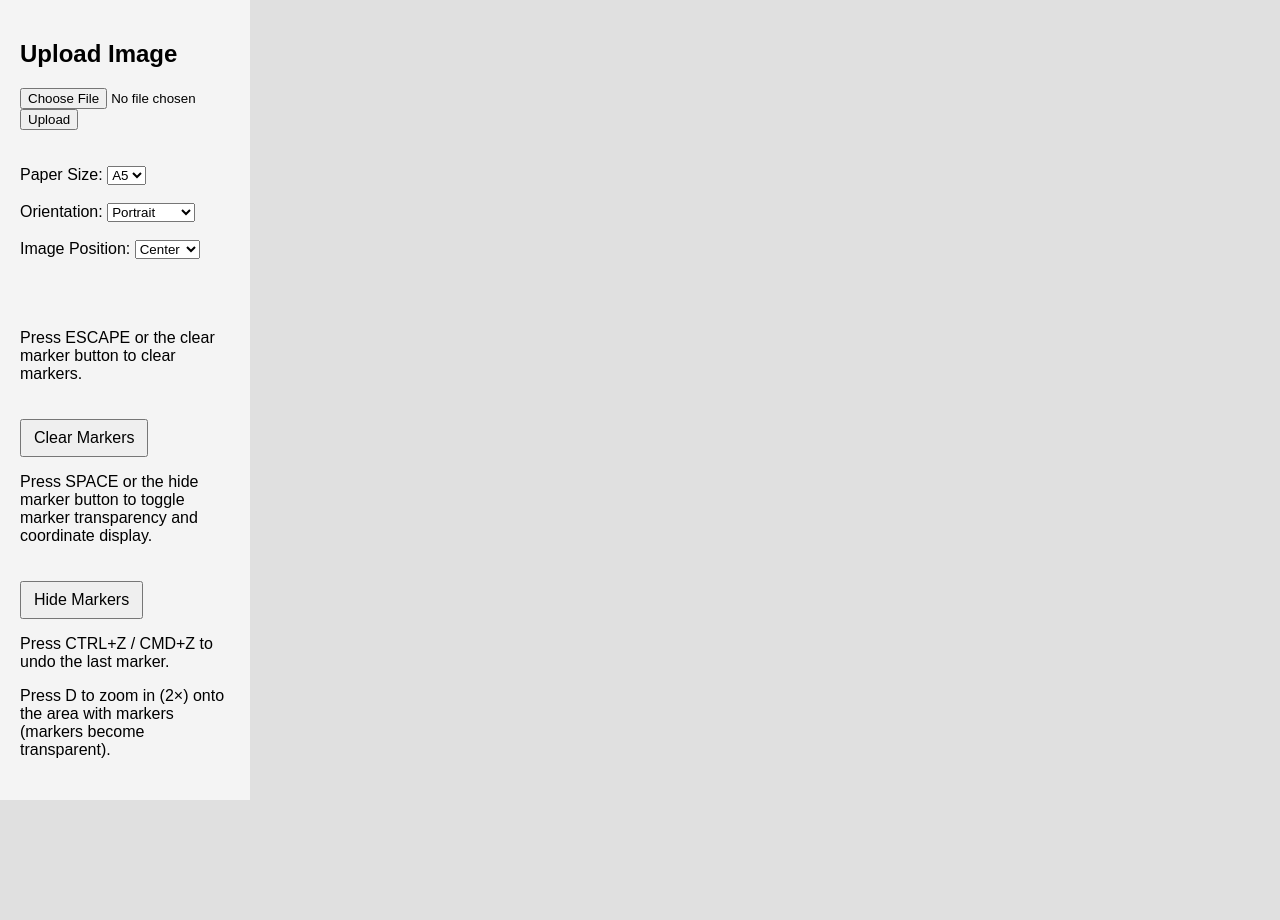
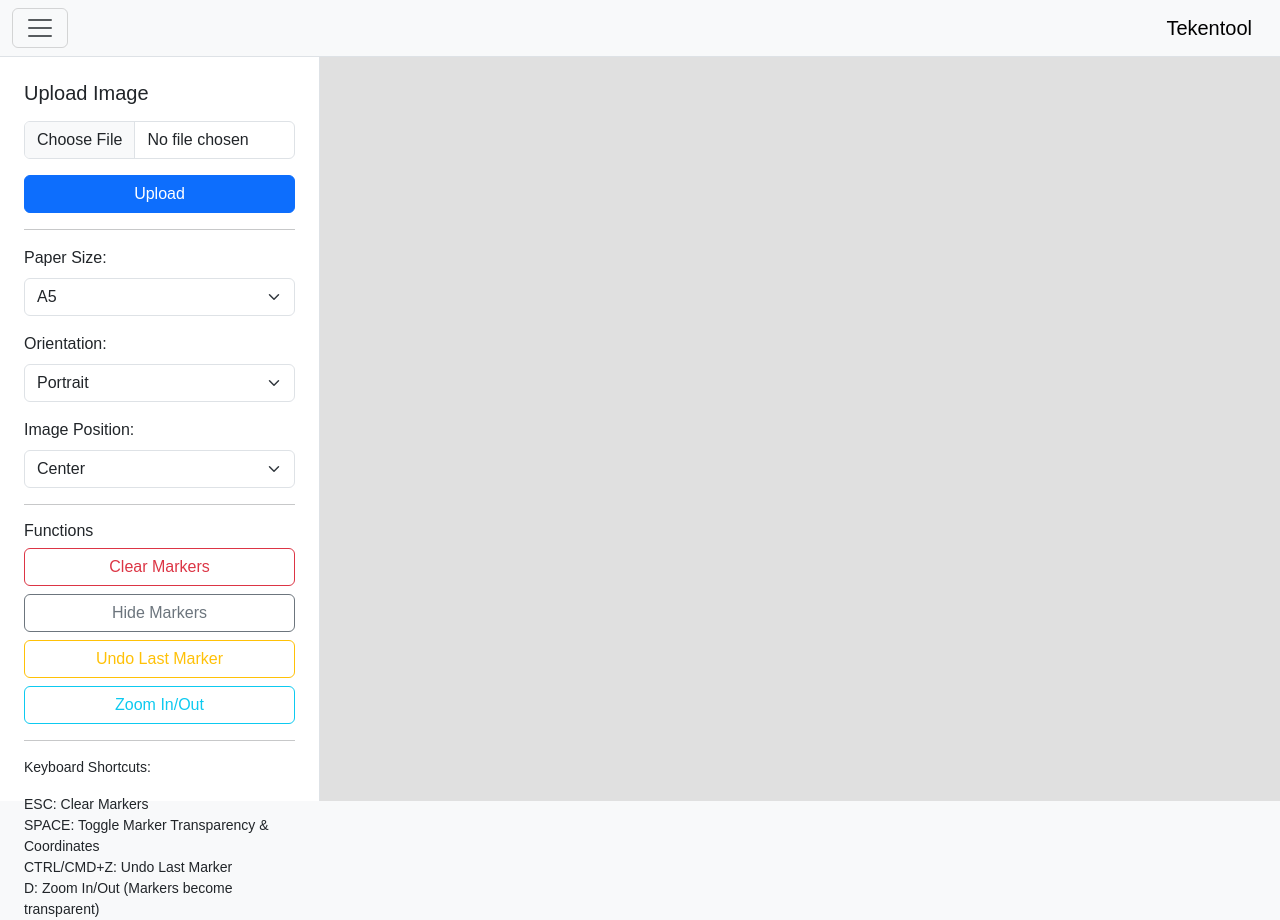
Before and after one commit to mr-shovel/tekentool, a Flask app: page / in a window 1280 px wide. Before the commit the page ends 800 px from the top, so only its background shows below. Run offline with Flask 3, Linux system fonts and the light colour scheme.

Commit message:
add styling

```diff
--- a/templates/index.html
+++ b/templates/index.html
@@ -2,34 +2,25 @@
 <html lang="en">
 <head>
   <meta charset="UTF-8" />
-  <meta name="viewport" content="width=device-width, initial-scale=1.0" />
+  <meta name="viewport" content="width=device-width, initial-scale=1" />
   <title>Tekentool</title>
+  <!-- Bootstrap CSS -->
+  <link href="https://cdn.jsdelivr.net/npm/bootstrap@5.3.0/dist/css/bootstrap.min.css" rel="stylesheet">
   <style>
     /* Universal box-sizing */
-    * {
-      box-sizing: border-box;
-    }
-    body {
-      display: flex;
-      height: 100vh;
-      margin: 0;
-      font-family: sans-serif;
-    }
-    /* Sidebar styling */
-    #sidebar {
-      width: 250px;
-      padding: 20px;
-      background: #f4f4f4;
-      overflow-y: auto;
-      word-wrap: break-word;
-    }
+    * { box-sizing: border-box; }
+    html, body { height: 100%; }
+    body { font-family: sans-serif; }
+
     /* Main area styling */
     #main {
       flex-grow: 1;
       display: flex;
+      max-width: 100%;
+      max-height: 100%;
       justify-content: center;
       align-items: center;
-      padding: 20px; /* whitespace around the container */
+      padding: 20px;
       background: #e0e0e0;
       overflow: auto;
     }
@@ -41,12 +32,12 @@
       padding: 20px;
       background: #ddd;
       border-radius: 10px;
-      box-shadow: 0px 0px 10px rgba(0, 0, 0, 0.1);
+      box-shadow: 0px 0px 10px rgba(0,0,0,0.1);
       display: flex;
       justify-content: center;
       align-items: center;
       overflow: hidden;
-      position: relative; /* for positioning tooltip and SVG overlay */
+      position: relative;
     }
     /* The paper element represents the physical page */
     #paper {
@@ -54,10 +45,9 @@
       border: 1px solid #ccc;
       position: relative;
       display: flex;
-      justify-content: center; /* default center horizontally */
-      align-items: center;     /* default center vertically */
+      justify-content: center;
+      align-items: center;
       overflow: hidden;
-      /* Set default transform values */
       transform: scale(1);
       transform-origin: center center;
     }
@@ -68,90 +58,123 @@
       object-fit: contain;
       display: block;
     }
-    /* SVG overlay for drawing fixed markers, labels, and lines */
+    /* SVG overlay for drawing markers, labels, and lines */
     #overlay {
       position: absolute;
-      top: 0;
-      left: 0;
+      top: 0; left: 0;
       width: 100%;
       height: 100%;
-      pointer-events: none; /* allow mouse events to pass through */
+      pointer-events: none;
     }
     /* Coordinates tooltip styling (for hover) */
     #coords {
       position: fixed;
-      background: rgba(0, 0, 0, 0.7);
+      background: rgba(0,0,0,0.7);
       color: white;
-      padding: 5px;
+      padding: 5px 10px;
       border-radius: 5px;
-      display: none;
-      pointer-events: none;
       font-size: 0.9em;
       z-index: 1000;
+      display: none;
     }
-    /* Styling for the Clear Markers and Hide Markers buttons */
-    #clear-markers, #hide-markers {
-      margin-top: 20px;
-      padding: 8px 12px;
-      font-size: 1em;
+    /* Adjust sidebar height to fill viewport */
+    #sidebar {
+      height: 100%;
     }
   </style>
 </head>
-<body>
-  <div id="sidebar">
-    <h2>Upload Image</h2>
+<body class="bg-light">
+  <!-- Navbar with toggle for the sidebar -->
+  <nav class="navbar navbar-light bg-light border-bottom">
+    <div class="container-fluid">
+      <button class="navbar-toggler" type="button" data-bs-toggle="collapse" data-bs-target="#sidebar" aria-controls="sidebar" aria-expanded="true" aria-label="Toggle sidebar">
+        <span class="navbar-toggler-icon"></span>
+      </button>
+      <span class="navbar-brand mb-0 h1">Tekentool</span>
+    </div>
+  </nav>
+
+  <div class="container-fluid" style="height: calc(100% - 56px);">
+    <div class="row h-100">
+      <!-- Sidebar (Bootstrap collapse) -->
+      <div id="sidebar" class="col-md-3 collapse show bg-white border-end p-4">
+        <h2 class="h5 mb-3">Upload Image</h2>
         <form action="/upload" method="post" enctype="multipart/form-data">
-      <input type="file" name="file" accept="image/png, image/jpeg" required>
-      <button type="submit">Upload</button>
+          <div class="mb-3">
+            <input type="file" name="file" accept="image/png, image/jpeg" class="form-control" required>
+          </div>
+          <button type="submit" class="btn btn-primary w-100">Upload</button>
         </form>
-    <br /><br />
-    <label for="paper-size">Paper Size:</label>
-    <select id="paper-size">
+        <hr>
+        <div class="mb-3">
+          <label for="paper-size" class="form-label">Paper Size:</label>
+          <select id="paper-size" class="form-select">
             <option value="A5">A5</option>
             <option value="A4">A4</option>
           </select>
-    <br /><br />
-    <label for="orientation">Orientation:</label>
-    <select id="orientation">
+        </div>
+        <div class="mb-3">
+          <label for="orientation" class="form-label">Orientation:</label>
+          <select id="orientation" class="form-select">
             <option value="portrait">Portrait</option>
             <option value="landscape">Landscape</option>
           </select>
-    <br /><br />
-    <label for="image-position">Image Position:</label>
-    <select id="image-position">
+        </div>
+        <div class="mb-3">
+          <label for="image-position" class="form-label">Image Position:</label>
+          <select id="image-position" class="form-select">
             <option value="center">Center</option>
             <option value="top">Top</option>
             <option value="bottom">Bottom</option>
             <option value="left">Left</option>
             <option value="right">Right</option>
           </select>
-    <br /><br />
-    <br /><br />
-    <p>Press ESCAPE or the clear marker button to clear markers.</p>
-    <!-- Clear Markers button -->
-    <button id="clear-markers" type="button">Clear Markers</button>
-    <p>Press SPACE or the hide marker button to toggle marker transparency and coordinate display.</p>
-    <!-- Hide Markers button -->
-    <button id="hide-markers" type="button">Hide Markers</button>
-    <p>Press CTRL+Z / CMD+Z to undo the last marker.</p>
-    <p>Press D to zoom in (2×) onto the area with markers (markers become transparent).</p>
         </div>
-
-  <div id="main">
+        <hr>
+        <h2 class="h6">Functions</h2>
+        <div class="d-grid gap-2">
+          <button id="clear-markers" type="button" class="btn btn-outline-danger" data-bs-toggle="tooltip" data-bs-placement="right" title="Shortcut: ESC">Clear Markers</button>
+          <button id="hide-markers" type="button" class="btn btn-outline-secondary" data-bs-toggle="tooltip" data-bs-placement="right" title="Shortcut: SPACE">Hide Markers</button>
+          <button id="undo-marker" type="button" class="btn btn-outline-warning" data-bs-toggle="tooltip" data-bs-placement="right" title="Shortcut: CTRL/CMD+Z">Undo Last Marker</button>
+          <button id="zoom-toggle" type="button" class="btn btn-outline-info" data-bs-toggle="tooltip" data-bs-placement="right" title="Shortcut: D">Zoom In/Out</button>
+        </div>
+        <hr>
+        <div class="small">
+          <p>Keyboard Shortcuts:</p>
+          <ul class="list-unstyled">
+            <li>ESC: Clear Markers</li>
+            <li>SPACE: Toggle Marker Transparency & Coordinates</li>
+            <li>CTRL/CMD+Z: Undo Last Marker</li>
+            <li>D: Zoom In/Out (Markers become transparent)</li>
+          </ul>
+        </div>
+      </div>
+      <!-- Main content area -->
+      <div id="main" class="col-md-9 d-flex align-items-center justify-content-center p-4">
         {% if uploaded_image %}
         <div id="canvas-container">
-        <!-- The paper element's dimensions are computed via JavaScript -->
           <div id="paper">
             <img id="uploaded-image" src="{{ url_for('static', filename='uploads/' + uploaded_image) }}" alt="Uploaded Image">
-          <!-- SVG overlay for drawing markers and lines -->
             <svg id="overlay"></svg>
           </div>
-        <!-- Tooltip showing hover coordinates -->
           <div id="coords">X: 0mm, Y: 0mm</div>
         </div>
         {% endif %}
       </div>
+    </div>
+  </div>
 
+  <!-- Bootstrap Bundle (includes Popper) -->
+  <script src="https://cdn.jsdelivr.net/npm/bootstrap@5.3.0/dist/js/bootstrap.bundle.min.js"></script>
+  <script>
+    // Initialize Bootstrap tooltips
+    document.addEventListener("DOMContentLoaded", function() {
+      var tooltipTriggerList = [].slice.call(document.querySelectorAll('[data-bs-toggle="tooltip"]'));
+      tooltipTriggerList.forEach(function (tooltipTriggerEl) {
+        new bootstrap.Tooltip(tooltipTriggerEl);
+      });
+    });
+  </script>
   <script>
     document.addEventListener("DOMContentLoaded", function() {
       const paperElement = document.getElementById("paper");
@@ -160,13 +183,16 @@
       const orientationSelect = document.getElementById("orientation");
       const imagePositionSelect = document.getElementById("image-position");
       const overlay = document.getElementById("overlay");
+
+      // Function buttons
       const clearMarkersButton = document.getElementById("clear-markers");
       const hideMarkersButton = document.getElementById("hide-markers");
+      const undoMarkerButton = document.getElementById("undo-marker");
+      const zoomToggleButton = document.getElementById("zoom-toggle");
 
-      // Global state for toggling transparent mode and zoom.
+      // Global state for toggling transparency and zoom.
       let transparentMode = false;
       let zoomedIn = false;
-      // Array to store fixed points (each with x,y in paper pixel coordinates)
       let fixedPoints = [];
 
       // Update the dimensions of the paper element based on selected paper size and orientation.
@@ -176,19 +202,15 @@
         let widthMM, heightMM;
         if (size === "A4") {
           if (orient === "portrait") {
-            widthMM = 210;
-            heightMM = 297;
+            widthMM = 210; heightMM = 297;
           } else {
-            widthMM = 297;
-            heightMM = 210;
+            widthMM = 297; heightMM = 210;
           }
         } else if (size === "A5") {
           if (orient === "portrait") {
-            widthMM = 148;
-            heightMM = 210;
+            widthMM = 148; heightMM = 210;
           } else {
-            widthMM = 210;
-            heightMM = 148;
+            widthMM = 210; heightMM = 148;
           }
         }
         const container = document.getElementById("canvas-container");
@@ -232,15 +254,13 @@
       updatePaperDimensions();
       updateImagePosition();
 
-      // Update paper dimensions or image position when selections change.
       paperSizeSelect.addEventListener("change", updatePaperDimensions);
       orientationSelect.addEventListener("change", updatePaperDimensions);
       imagePositionSelect.addEventListener("change", updateImagePosition);
 
       // Hover: compute coordinates relative to paper's bottom-right in mm.
       paperElement.addEventListener("mousemove", (event) => {
-        // When in transparent mode, hide the hover coordinate tooltip.
-        if (transparentMode) return;
+        if (transparentMode) return; // Hide tooltip in transparent mode.
         const rect = paperElement.getBoundingClientRect();
         const mouseX = event.clientX - rect.left;
         const mouseY = event.clientY - rect.top;
@@ -258,39 +278,26 @@
         coords.style.display = "none";
       });
 
-      // Compute extended line endpoints for two points.
+      // Helper functions for paths.
       function computeExtendedLine(p1, p2, width, height) {
-        if (p1.x === p2.x) {
-          return { x1: p1.x, y1: 0, x2: p1.x, y2: height };
-        }
-        if (p1.y === p2.y) {
-          return { x1: 0, y1: p1.y, x2: width, y2: p1.y };
-        }
+        if (p1.x === p2.x) return { x1: p1.x, y1: 0, x2: p1.x, y2: height };
+        if (p1.y === p2.y) return { x1: 0, y1: p1.y, x2: width, y2: p1.y };
         const slope = (p2.y - p1.y) / (p2.x - p1.x);
         const intercept = p1.y - slope * p1.x;
         const intersections = [];
         let yAtLeft = intercept;
-        if (yAtLeft >= 0 && yAtLeft <= height) {
-          intersections.push({ x: 0, y: yAtLeft });
-        }
+        if (yAtLeft >= 0 && yAtLeft <= height) intersections.push({ x: 0, y: yAtLeft });
         let yAtRight = slope * width + intercept;
-        if (yAtRight >= 0 && yAtRight <= height) {
-          intersections.push({ x: width, y: yAtRight });
-        }
+        if (yAtRight >= 0 && yAtRight <= height) intersections.push({ x: width, y: yAtRight });
         let xAtTop = -intercept / slope;
-        if (xAtTop >= 0 && xAtTop <= width) {
-          intersections.push({ x: xAtTop, y: 0 });
-        }
+        if (xAtTop >= 0 && xAtTop <= width) intersections.push({ x: xAtTop, y: 0 });
         let xAtBottom = (height - intercept) / slope;
-        if (xAtBottom >= 0 && xAtBottom <= width) {
-          intersections.push({ x: xAtBottom, y: height });
-        }
+        if (xAtBottom >= 0 && xAtBottom <= width) intersections.push({ x: xAtBottom, y: height });
         if (intersections.length < 2) return null;
         return { x1: intersections[0].x, y1: intersections[0].y,
                  x2: intersections[1].x, y2: intersections[1].y };
       }
 
-      // Convert an array of points into a smooth SVG path using Catmull-Rom to cubic Bézier conversion.
       function catmullRom2Bezier(points, tension) {
         if (points.length < 2) return "";
         tension = tension || 0.5;
@@ -309,19 +316,16 @@
         return d;
       }
 
-      // Draw or update the line (straight or curved) through the fixed points.
       function updateFixedLine() {
-        // Remove any existing fixed-line elements.
-        const existingLines = overlay.querySelectorAll('.fixed-line');
-        existingLines.forEach(line => line.remove());
+        document.querySelectorAll('.fixed-line').forEach(line => line.remove());
         if (fixedPoints.length < 2) return;
         const rect = paperElement.getBoundingClientRect();
         const svgNS = "http://www.w3.org/2000/svg";
         let pathString = "";
         if (fixedPoints.length === 2) {
-          const lineEndpoints = computeExtendedLine(fixedPoints[0], fixedPoints[1], rect.width, rect.height);
-          if (lineEndpoints) {
-            pathString = `M ${lineEndpoints.x1} ${lineEndpoints.y1} L ${lineEndpoints.x2} ${lineEndpoints.y2}`;
+          const endpoints = computeExtendedLine(fixedPoints[0], fixedPoints[1], rect.width, rect.height);
+          if (endpoints) {
+            pathString = `M ${endpoints.x1} ${endpoints.y1} L ${endpoints.x2} ${endpoints.y2}`;
           }
         } else {
           pathString = catmullRom2Bezier(fixedPoints, 0.5);
@@ -333,14 +337,12 @@
           pathElement.setAttribute("stroke-width", "2");
           pathElement.setAttribute("fill", "none");
           pathElement.classList.add("fixed-line");
-          // Set opacity based on transparent mode.
           pathElement.style.opacity = transparentMode ? "0.75" : "1";
           overlay.appendChild(pathElement);
         }
       }
 
-      // On right-click, fixate the coordinate, draw an open circle and a label.
-      // If there is a previous marker, calculate and append the distance.
+      // Right-click marker placement.
       paperElement.addEventListener("contextmenu", function(event) {
         event.preventDefault();
         const rect = paperElement.getBoundingClientRect();
@@ -351,13 +353,10 @@
         const mmX = Math.round(((rect.width - x) / rect.width) * widthMM);
         const mmY = Math.round(((rect.height - y) / rect.height) * heightMM);
         const svgNS = "http://www.w3.org/2000/svg";
-        // Save the fixed point.
         fixedPoints.push({ x: x, y: y });
-        // Create an SVG group to hold the marker and its label.
         let group = document.createElementNS(svgNS, "g");
         group.classList.add("fixed-point-group");
         group.style.opacity = transparentMode ? "0.75" : "1";
-        // Draw an open circle.
         let circle = document.createElementNS(svgNS, "circle");
         circle.setAttribute("cx", x);
         circle.setAttribute("cy", y);
@@ -366,13 +365,11 @@
         circle.setAttribute("stroke", "red");
         circle.setAttribute("stroke-width", "2");
         group.appendChild(circle);
-        // Create the text label.
         let textLabel = document.createElementNS(svgNS, "text");
         textLabel.setAttribute("x", x + 10);
         textLabel.setAttribute("y", y - 10);
         textLabel.setAttribute("fill", "white");
         textLabel.setAttribute("font-size", "12");
-        // Build the label text.
         let labelText = `X: ${mmX}mm, Y: ${mmY}mm`;
         if (fixedPoints.length > 1) {
           const prev = fixedPoints[fixedPoints.length - 2];
@@ -385,7 +382,6 @@
         }
         textLabel.textContent = labelText;
         group.appendChild(textLabel);
-        // After rendering the text, add a dark background rectangle for readability.
         requestAnimationFrame(() => {
           const bbox = textLabel.getBBox();
           const padding = 2;
@@ -401,20 +397,17 @@
         updateFixedLine();
       });
 
-      // Function to undo the last marker.
       function undoMarker() {
         if (fixedPoints.length > 0) {
           fixedPoints.pop();
           const groups = overlay.querySelectorAll('.fixed-point-group');
           if (groups.length > 0) {
-            const lastGroup = groups[groups.length - 1];
-            overlay.removeChild(lastGroup);
+            overlay.removeChild(groups[groups.length - 1]);
           }
           updateFixedLine();
         }
       }
 
-      // Clear markers (and the associated line and labels).
       function clearMarkers() {
         fixedPoints = [];
         while (overlay.firstChild) {
@@ -422,34 +415,26 @@
         }
       }
 
-      // Toggle transparency mode via SPACE key or Hide Markers button.
       function hideMarkers(event) {
         if (event) event.preventDefault();
         transparentMode = !transparentMode;
         document.querySelectorAll('.fixed-point-group, .fixed-line').forEach(el => {
           el.style.opacity = transparentMode ? "0.20" : "1";
         });
-        if (transparentMode) {
-          coords.style.display = "none";
-        }
+        if (transparentMode) coords.style.display = "none";
       }
 
-      // Toggle zoom in/out via D key.
       function toggleZoom() {
         if (!zoomedIn) {
-          // Zoom in: scale paper 2× from its center.
           paperElement.style.transform = "scale(2)";
           paperElement.style.transformOrigin = "center center";
           zoomedIn = true;
-          // Force markers to be transparent.
           document.querySelectorAll('.fixed-point-group, .fixed-line').forEach(el => {
             el.style.opacity = "0.20";
           });
         } else {
-          // Zoom out: reset scale.
           paperElement.style.transform = "scale(1)";
           zoomedIn = false;
-          // Restore markers' opacity based on transparentMode state.
           document.querySelectorAll('.fixed-point-group, .fixed-line').forEach(el => {
             el.style.opacity = transparentMode ? "0.20" : "1";
           });
@@ -457,32 +442,23 @@
       }
 
       document.addEventListener("keydown", function(event) {
-        if (event.key === "Escape") {
-          clearMarkers();
-        }
-        // SPACE toggles marker transparency.
-        if (event.key === " ") {
-          hideMarkers(event);
-        }
-        // CTRL+Z / CMD+Z undoes the last marker.
+        if (event.key === "Escape") { clearMarkers(); }
+        if (event.key === " ") { hideMarkers(event); }
         if (event.key.toLowerCase() === "z" && (event.ctrlKey || event.metaKey)) {
           event.preventDefault();
           undoMarker();
         }
-        // D toggles zoom in/out and forces marker transparency.
         if (event.key.toLowerCase() === "d") {
           event.preventDefault();
           toggleZoom();
         }
       });
 
-      clearMarkersButton.addEventListener("click", function() {
-        clearMarkers();
-      });
-
-      hideMarkersButton.addEventListener("click", function(event) {
-        hideMarkers(event);
-      });
+      clearMarkersButton.addEventListener("click", clearMarkers);
+      hideMarkersButton.addEventListener("click", function(event) { hideMarkers(event); });
+      // Also add click handlers for the new function buttons.
+      document.getElementById("undo-marker").addEventListener("click", undoMarker);
+      document.getElementById("zoom-toggle").addEventListener("click", toggleZoom);
     });
   </script>
 </body>
```
Lines whose indentation alone changed are shown as unchanged.
